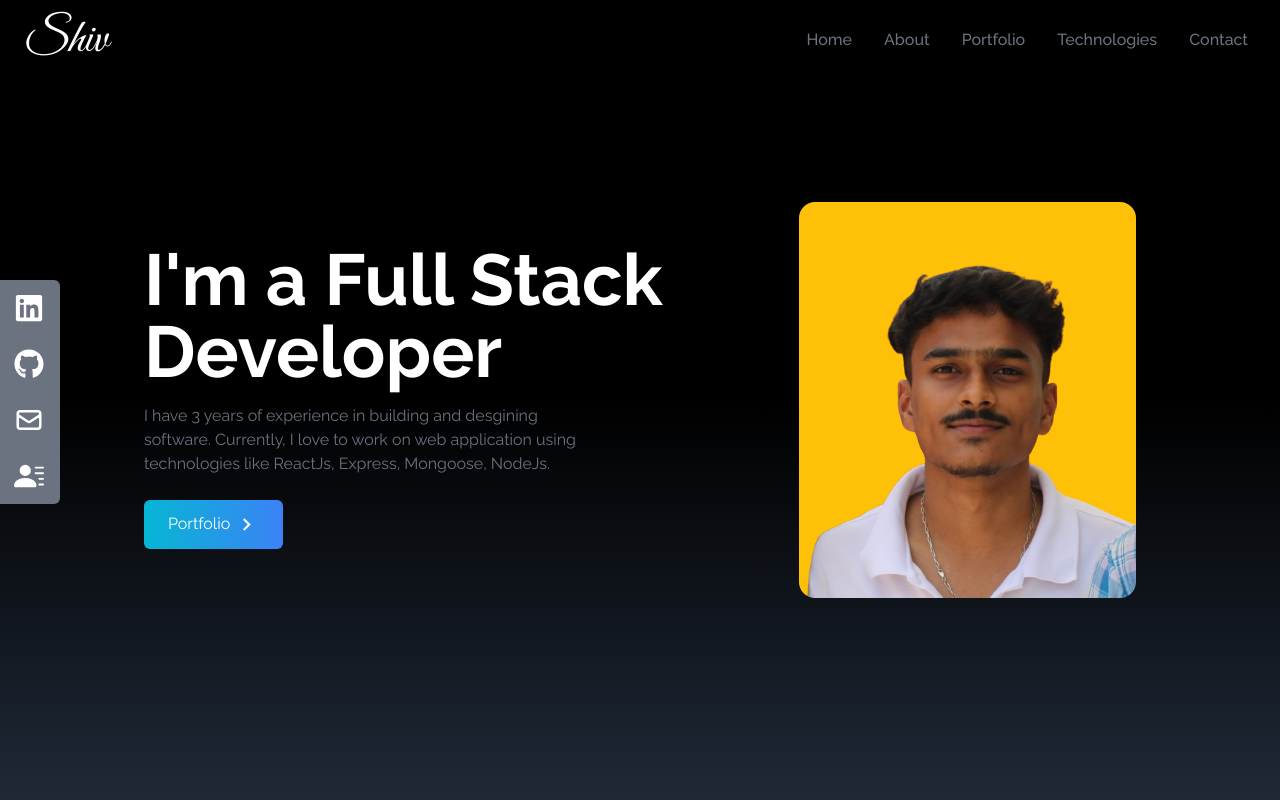
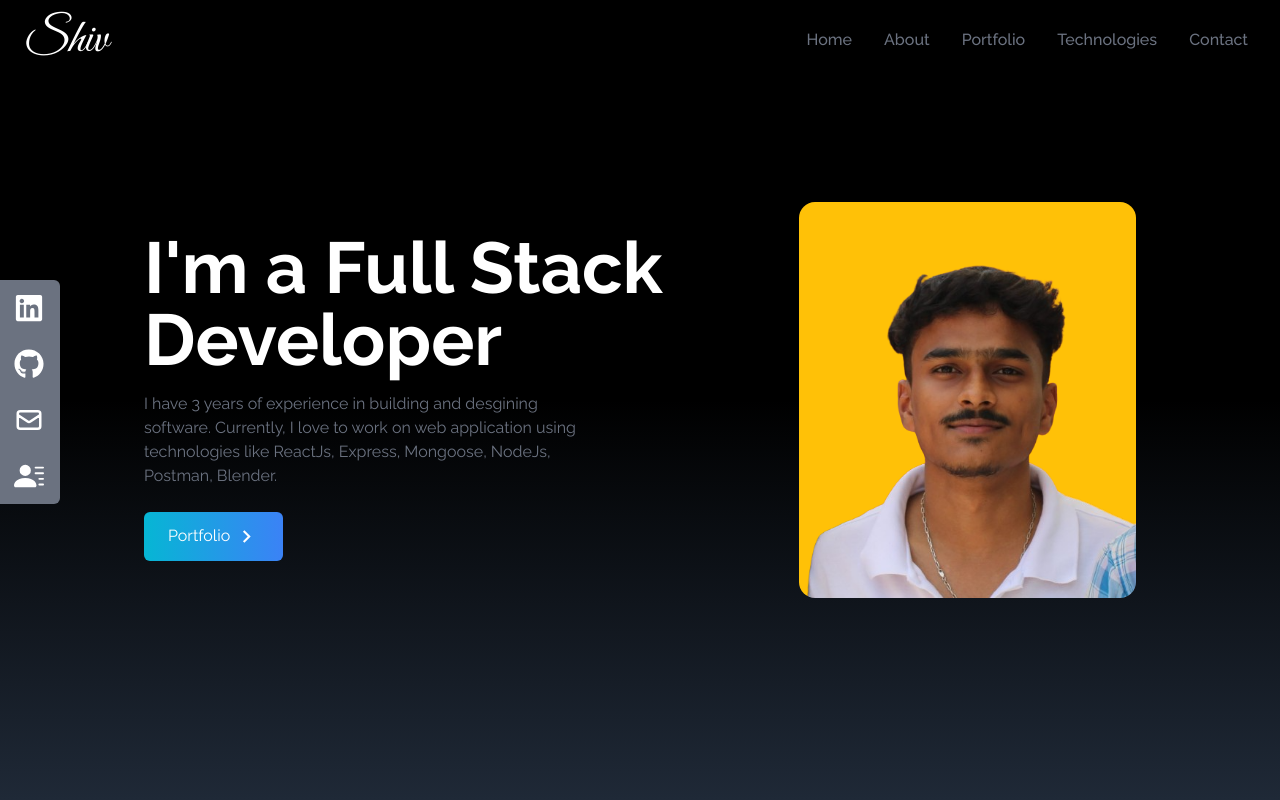
Before and after one commit to shiv12a10/Portfolio, a React (Create React App) app: page / in a window 1280 px wide. Shown: the top 800 px of the page. Built offline with nearby package versions, Linux system fonts and the light colour scheme.

Commit message:
Updated Home Page

```diff
--- a/src/components/Home.jsx
+++ b/src/components/Home.jsx
@@ -17,7 +17,7 @@ const Home = () => {
           <p className="text-gray-500 py-4 max-w-md">
             I have 3 years of experience in building and desgining software.
             Currently, I love to work on web application using technologies like
-            ReactJs, Express, Mongoose, NodeJs.
+            ReactJs, Express, Mongoose, NodeJs, Postman, Blender.
           </p>
           <div>
             <Link
```
